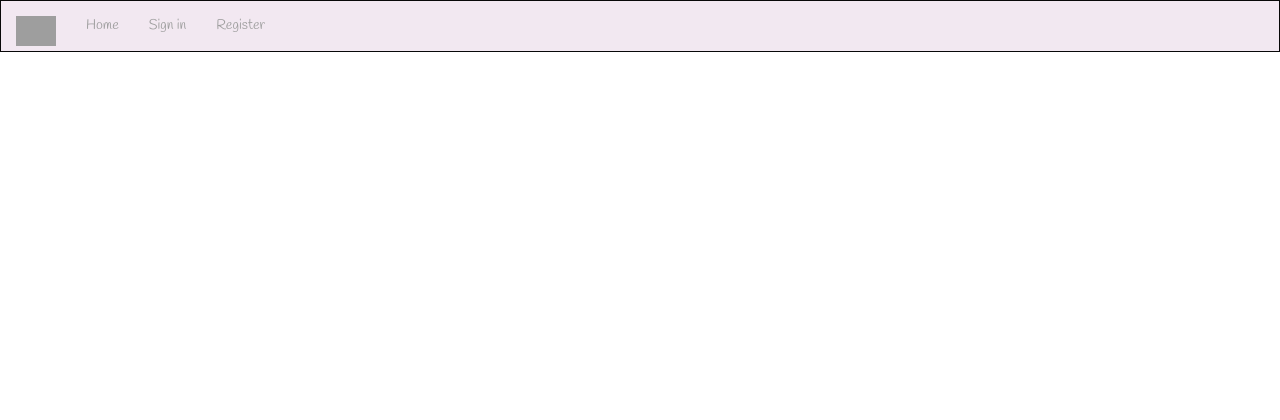
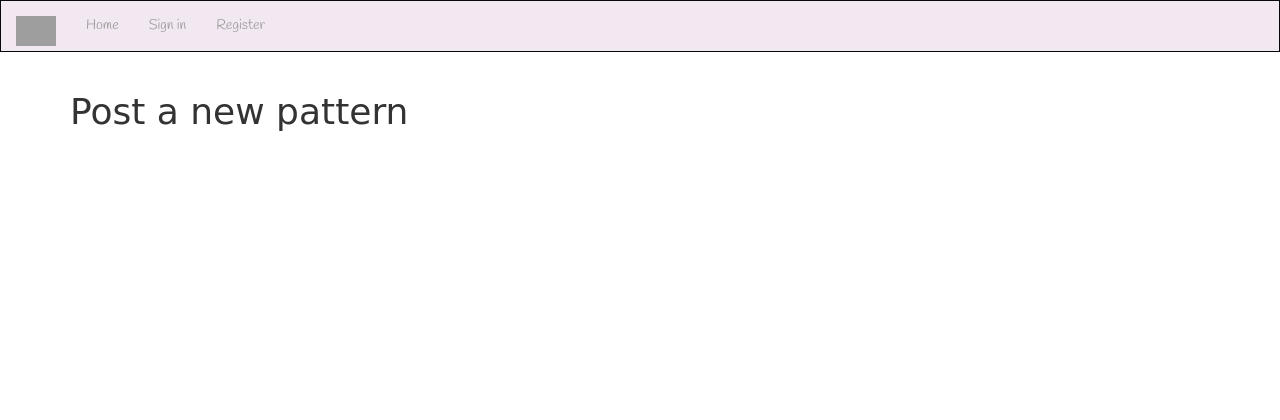
Before and after one commit to EmelieMarkkanen/make-it-sew, a Django app: template templates/post_pattern.html in a window 1280 px wide. Shown: the top 420 px of the page. Run offline with Django 3.2, Linux system fonts and the light colour scheme; the template is opened without the code that fills it, so the values that code supplies are empty; some libraries are stand-ins or nearby versions; some web fonts are replaced; grey boxes are pictures that could not be loaded.

Commit message:
Add styling to post_pattern template, add function to auto generate excerpt

```diff
--- a/sewingapp/forms.py
+++ b/sewingapp/forms.py
@@ -21,7 +21,6 @@ class PatternForm(forms.ModelForm):
             'title',
             'file',
             'featured_image',
-            'excerpt',
             'description',
             'difficulty',
             'suggested_fabrics',
--- a/sewingapp/urls.py
+++ b/sewingapp/urls.py
@@ -9,5 +9,5 @@ urlpatterns = [
     path('liked_patterns/', views.LikedPatterns.as_view(), name='liked_patterns'),
     path('post_pattern/', views.PostPatternForm.as_view(), name='post_pattern'),
     path('accounts/', include('allauth.urls')),
-    path('<slug:slug>/', PatternDetail.as_view(), name='pattern_detail'),
+    path('<slug:slug>/', views.PatternDetail.as_view(), name='pattern_detail'),
 ]
--- a/static/css/style.css
+++ b/static/css/style.css
@@ -144,6 +144,17 @@ justify-content: right;
   font-weight: bold;
 }
 
+/*Post pattern page*/
+
+.post-pattern-form {
+  position: relative;
+  height: 145vh;
+}
+.post-pattern-form button {
+  position: absolute;
+  right: 0;
+}
+
 /*Pagination*/
 
 .pagination {
--- a/templates/post_pattern.html
+++ b/templates/post_pattern.html
@@ -1,7 +1,17 @@
 {% extends "base.html" %}
+
+{% load crispy_forms_tags %}
 
 {% block content %}
 
-
-
+<div class="container post-pattern-form">
+    <h1>Post a new pattern</h1>
+    {% if user.is_authenticated %}
+    <form method="post" enctype="multipart/form-data">
+        {% csrf_token %}
+        {{ form.as_p }}
+    <button type="submit" class="btn pink-button pattern-submit-btn">Submit pattern</button>
+</form>
+</div>
+{%endif%}
 {%endblock%}
```
Also changed, not shown: sewingapp/models.py (+13 -0 lines).
